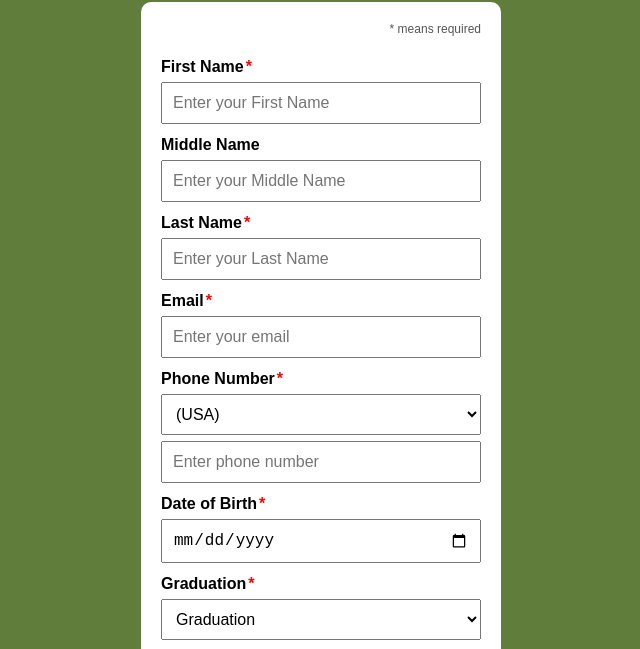
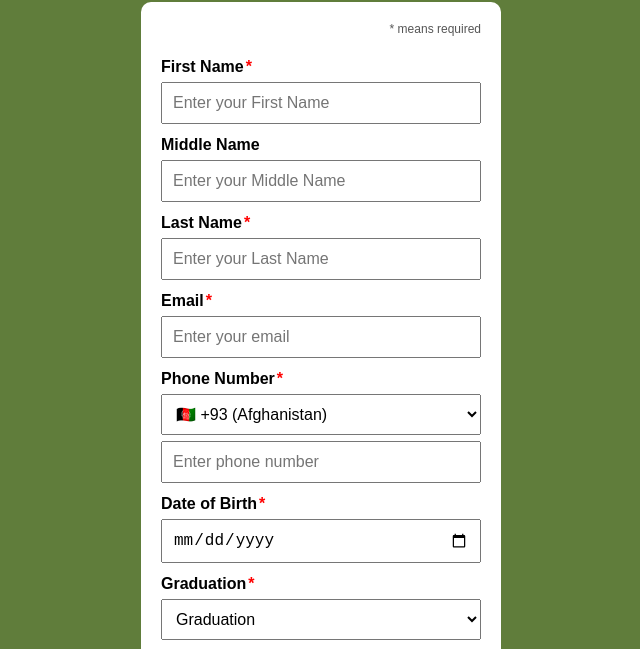
Before and after one commit to sriramojudev/registrationform, a plain HTML site: page index.html in a window 1280 px wide. Shown: the part 86-735 px from the top of the page, without its empty margins (319-959 px from the left). Drawn offline with Linux system fonts and the light colour scheme.

Commit message:
Update index.html

```diff
--- a/index.html
+++ b/index.html
@@ -30,7 +30,7 @@
 
 <div class="phone-container">
     <select name="country-code" required>
-        <option value="+1"> (USA)</option>
+       +1 (USA)</option>
         <option value="+93">🇦🇫 +93 (Afghanistan)</option>
         <option value="+355">🇦🇱 +355 (Albania)</option>
         <option value="+213">🇩🇿 +213 (Algeria)</option>
```
